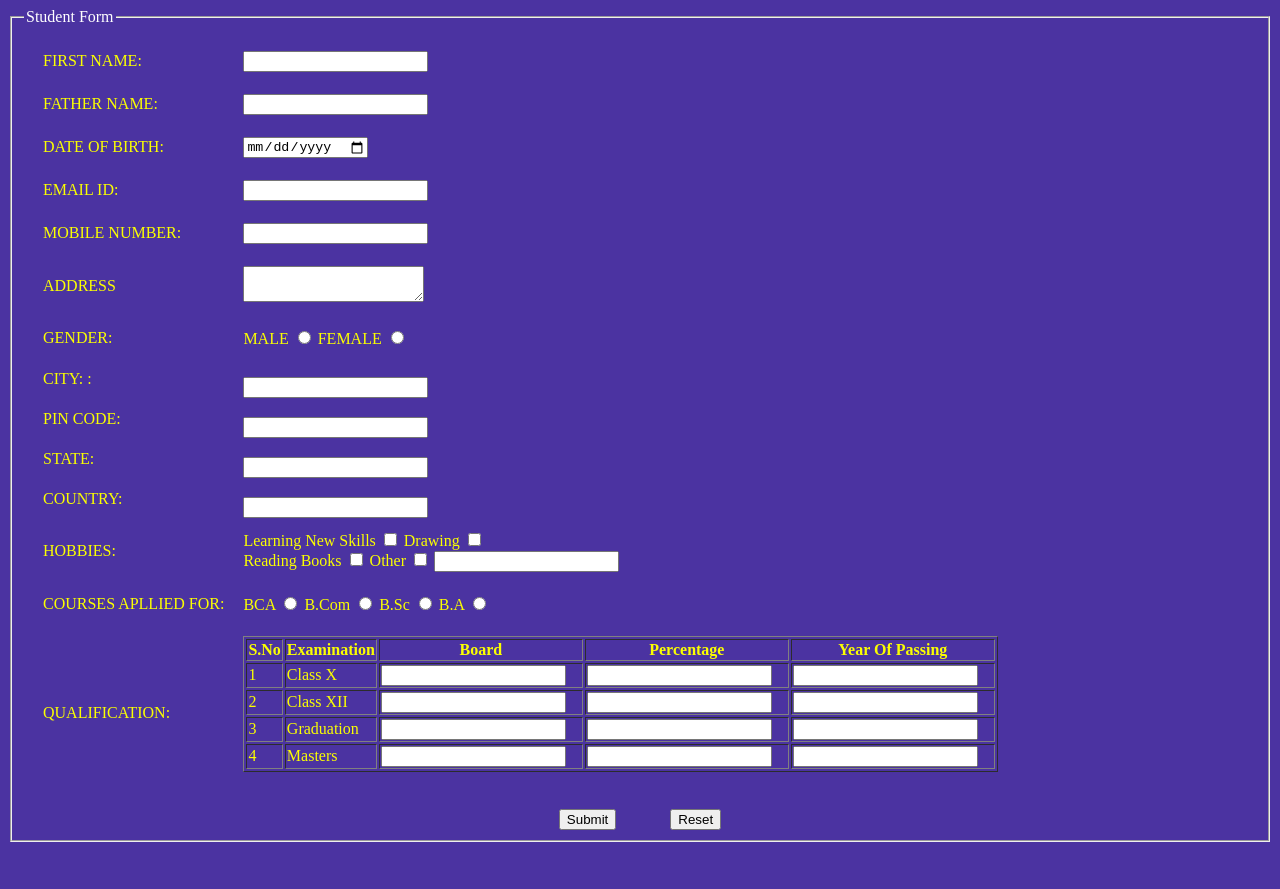
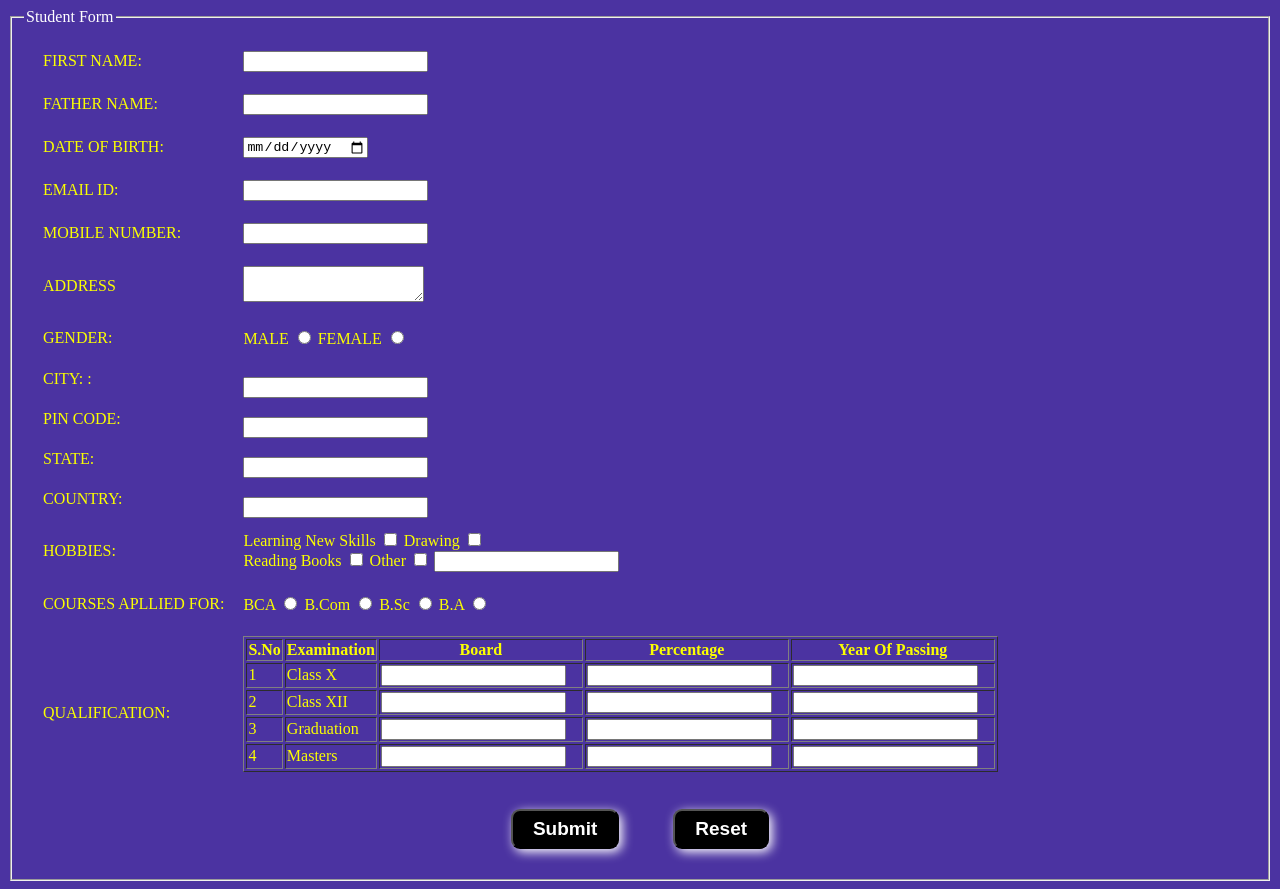
Before and after one commit to MOIZSIDDIQE/HTML_CSS-Assignment, a plain HTML site: page Student form/index.html in a window 1280 px wide. Before the commit the page ends 850 px from the top, so only its background shows below. Drawn offline with Linux system fonts and the light colour scheme.

Commit message:
Style Submit and Reset button

```diff
--- a/Student form/style.css
+++ b/Student form/style.css
@@ -18,3 +18,13 @@ div{
     align-items: center;
     word-spacing: 50px;
 }
+.center{
+    padding: 7px 20px;
+    background-color: rgb(0, 0, 0);
+    color: white;
+    border-radius:9px;
+    box-shadow: 3px 3px 11px rgb(255, 255, 255);
+    font-weight: bold;
+    font-size: 19px;
+    margin-bottom: 20px;
+}
```
